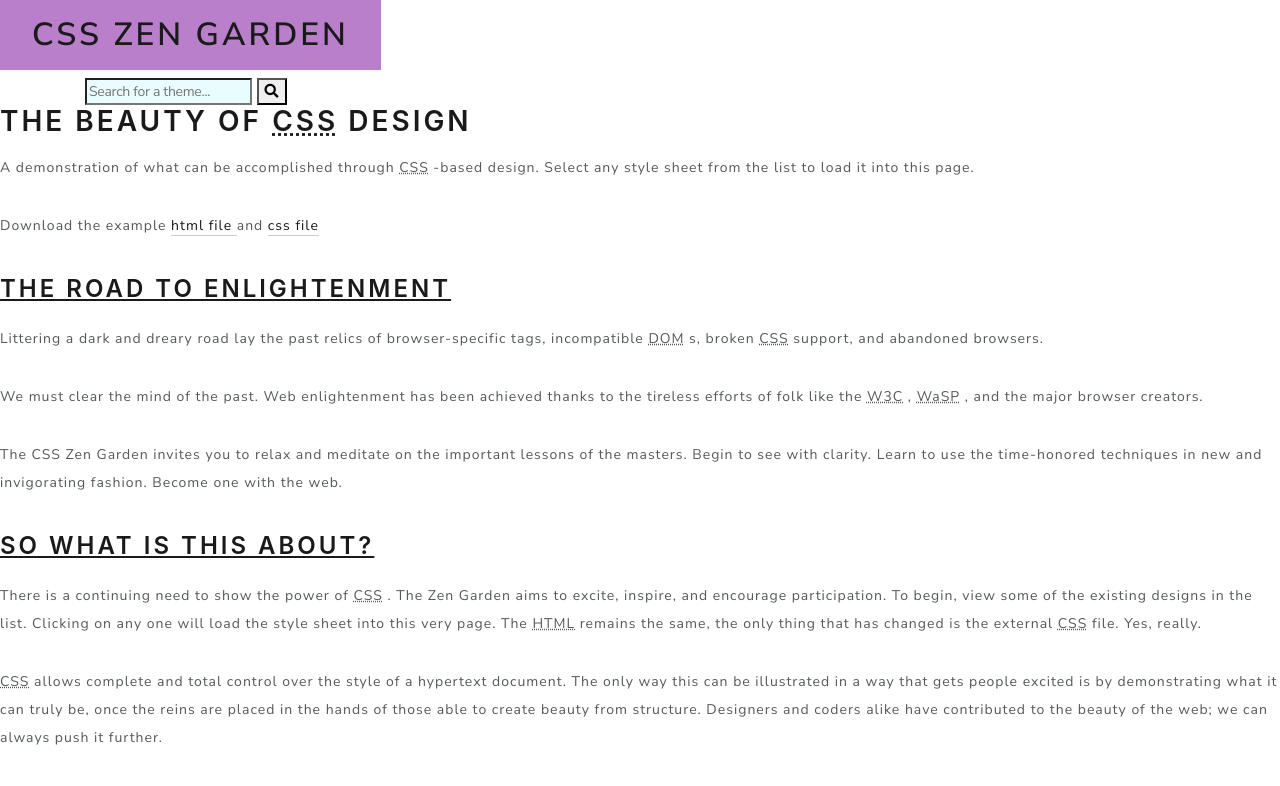
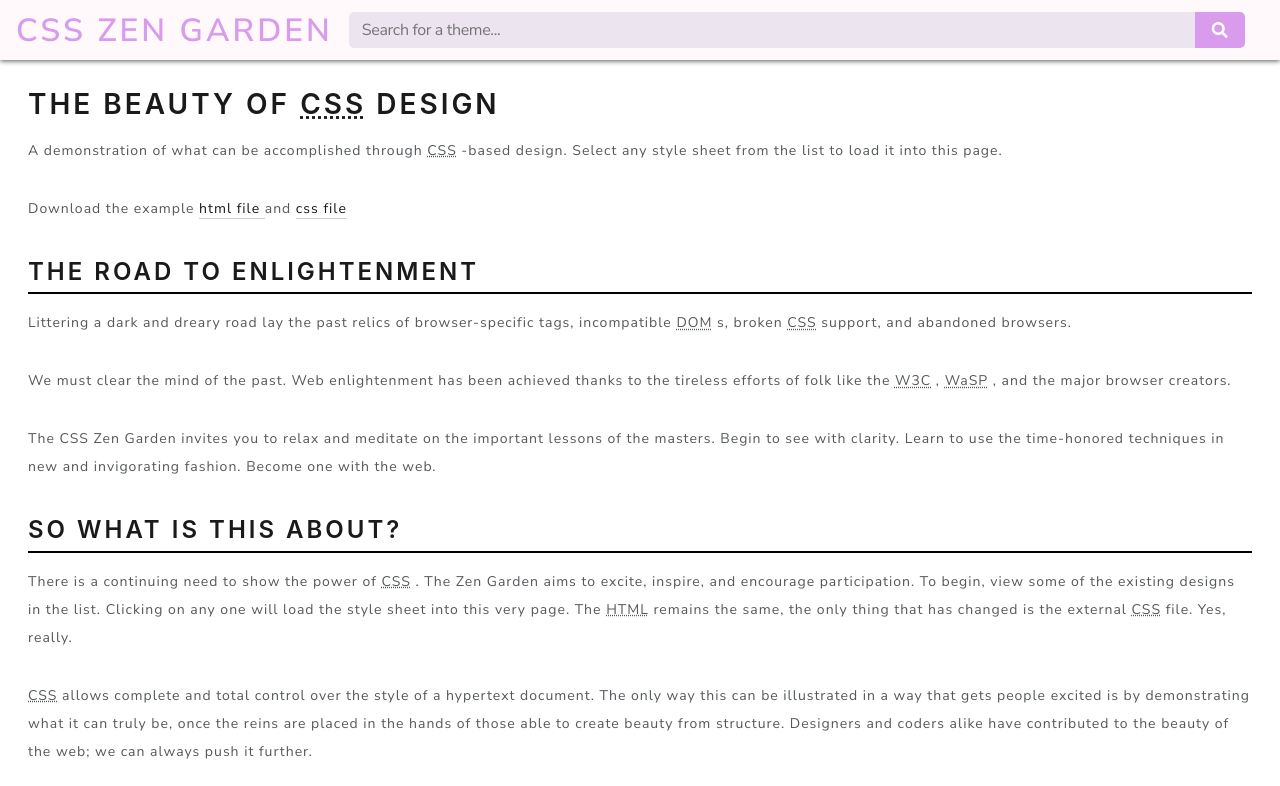
Before and after one commit to ryd0g/Zen-Garden-CSS, a plain HTML site: page zengarden/default/index.html in a window 1280 px wide. Shown: the top 786 px of the page. Drawn offline with nearby package versions, Linux system fonts and the light colour scheme.

Commit message:
cleaned up some styling

```diff
--- a/zengarden/default/style.css
+++ b/zengarden/default/style.css
@@ -9,12 +9,17 @@ textarea {
   margin: 2em;
   background-color: rgb(233, 252, 255);
 }
+.page-wrapper {
+  margin: 2em;
+  line-height: 1.5;
+}
 
 /* Families */
 body {
   font-family: 'SF Pro Text', 'SF Pro Icons', 'Helvetica Neue', 'Helvetica',
     'Arial', sans-serif; /* Weights from Typekit: 300, 400 */
   line-height: 1.5;
+  margin: 25px;
 }
 h2,
 h3 {
@@ -30,7 +35,6 @@ h6 {
   font-weight: normal;
 }
 h1 {
-  background: #b97fca;
   color: #fff;
   display: inline-block;
   margin-bottom: 1em;
@@ -49,7 +53,7 @@ h3 {
   letter-spacing: 1px;
   line-height: 1em;
   padding: 0.5em 0 0.25em 0;
-  text-decoration: underline;
+  border-bottom: solid black 2px;
 }
 p,
 li {
@@ -128,3 +132,75 @@ footer > a {
   align-items: flex-start;
   margin-top: 25px;
 }
+
+.header-primary-nav {
+  height: 60px;
+  display: flex;
+  left: 0;
+  top: 0;
+  width: 100%;
+  background-color: rgb(255, 249, 251);
+  box-shadow: 0 1px 5px;
+  margin-bottom: 10px;
+}
+
+.header-primary-nav-left {
+  flex-grow: 0;
+  white-space: nowrap;
+}
+
+.header-primary-nav-left #logo {
+  padding: 8px 16px 0 16px;
+  padding-top: 12px;
+}
+
+.header-primary-nav-center {
+  opacity: 1;
+  flex-grow: 1;
+  display: flex;
+  align-items: center;
+  box-sizing: inherit;
+  max-width: 70vw;
+}
+
+.header-primary-nav-center .container {
+  display: flex;
+  margin-left: auto;
+  margin-right: auto;
+  padding: 0px;
+  position: relative;
+}
+
+.header-primary-nav-center input {
+  flex-grow: 1;
+  height: 36px;
+  margin-bottom: 0px;
+  font-size: 16px;
+  max-width: 80vw;
+  background-color: rgb(236, 229, 240);
+  border: 1px solid transparent;
+  padding: 12px;
+  border-radius: 5px 0px 0px 5px;
+  line-height: normal;
+}
+
+.header-primary-nav-center button {
+  cursor: pointer;
+  border: 1px solid transparent;
+  border-radius: 0px 5px 5px 0px;
+  font-weight: 600;
+  white-space: nowrap;
+  display: inline-flex;
+  align-items: center;
+  padding-left: 16px;
+  padding-right: 16px;
+  font-size: 16px;
+  height: 36px;
+  background-color: rgb(217, 155, 236);
+  color: white;
+  width: 50px;
+}
+
+#logo {
+  color: rgb(217, 155, 236);
+}
```
